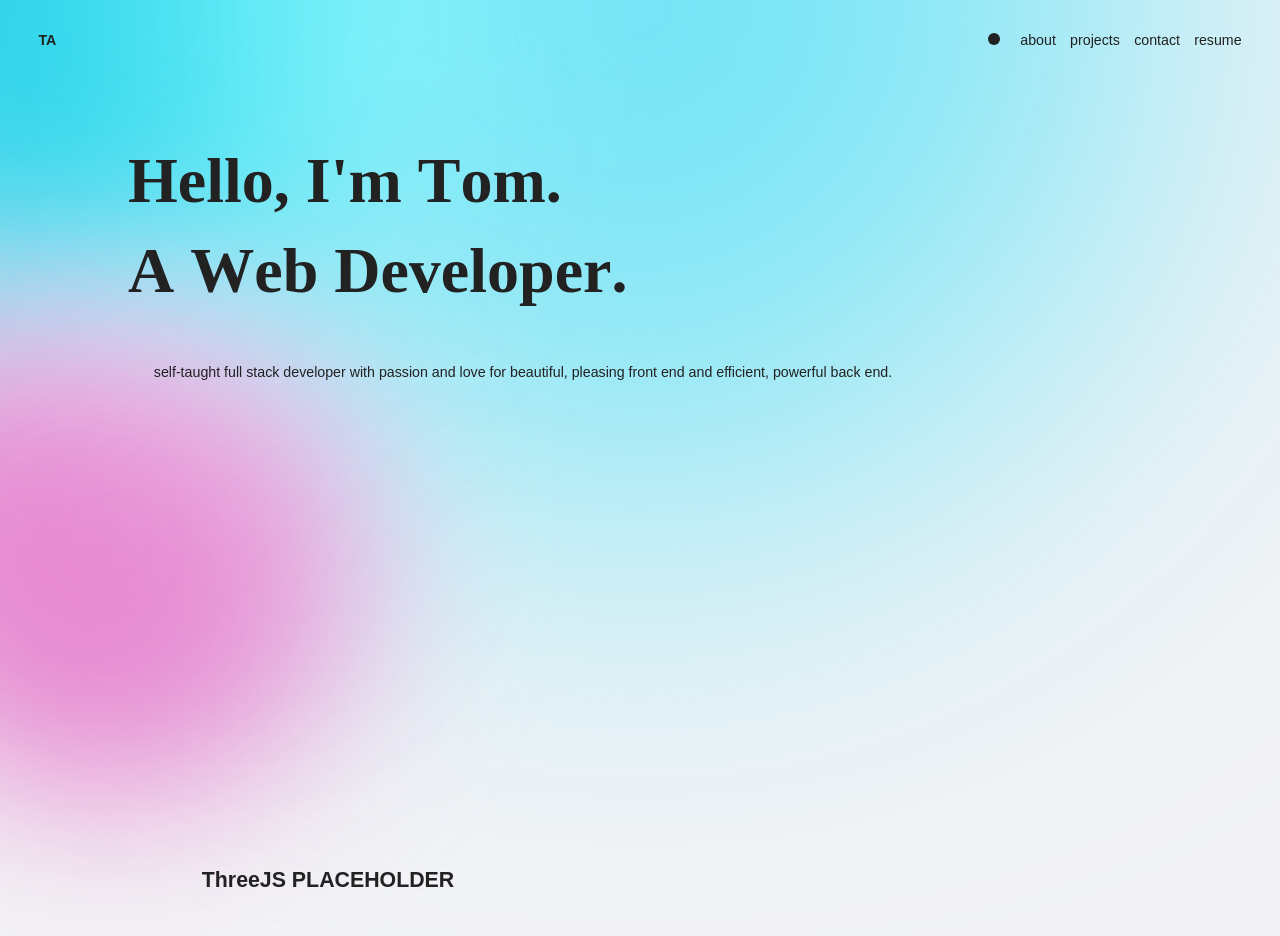
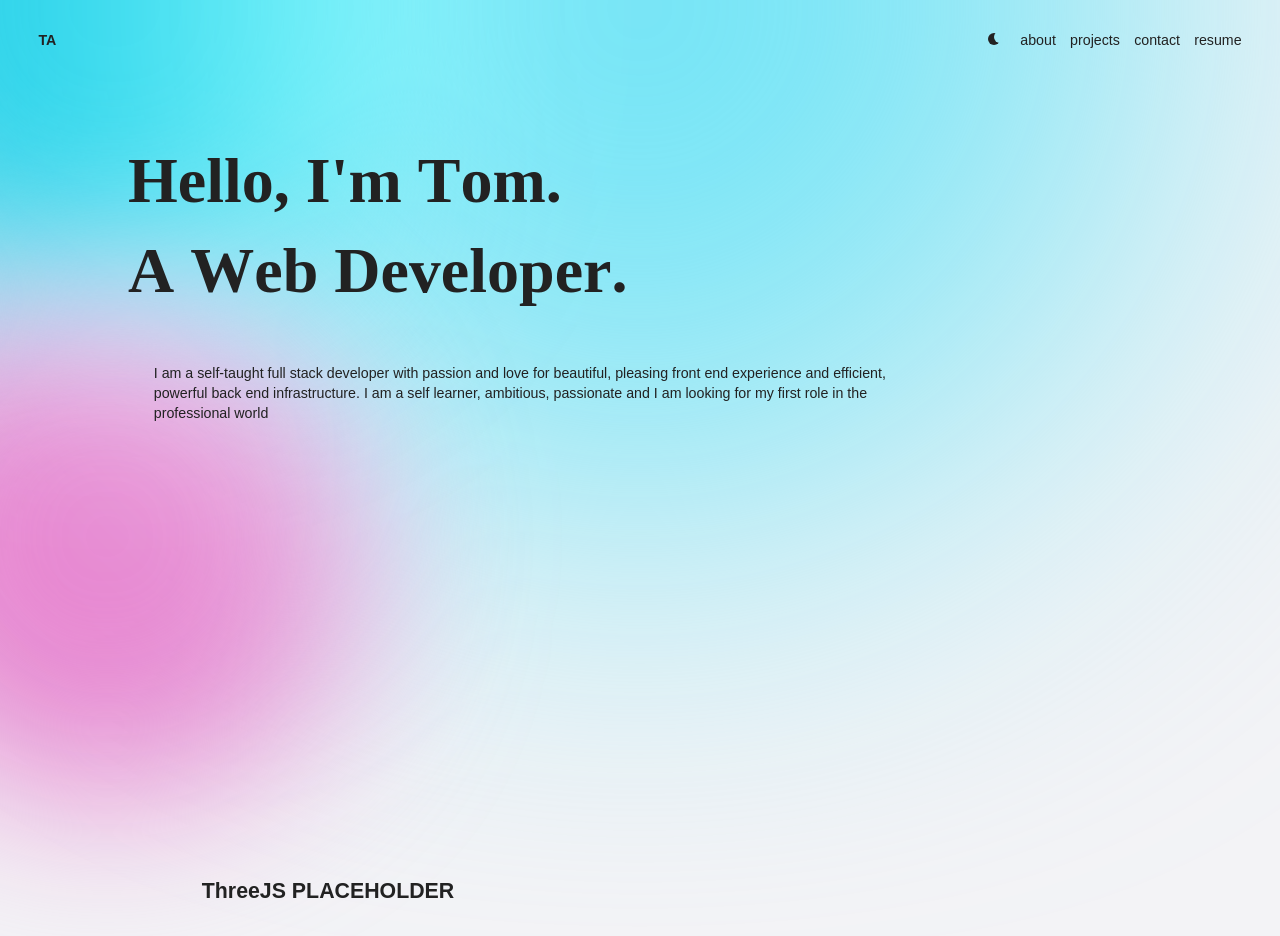
Before and after one commit to tomari3/tomari-perosnal-website, a React (Create React App) app: page / in a window 1280 px wide. Shown: the top 936 px of the page. Built offline with nearby package versions, Linux system fonts and the light colour scheme.

Commit message:
moon svg

```diff
--- a/src/components/Header/Moon.js
+++ b/src/components/Header/Moon.js
@@ -22,7 +22,7 @@ export const Moon = () => {
       </g>
       <mask class="moon" id="moon-mask">
         <rect x="0" y="0" width="100%" height="100%" fill="white" />
-        <circle cx="24" cy="10" r="6" fill="black" />
+        <circle cx="18" cy="10" r="6" fill="black" />
       </mask>
     </motion.svg>
   );
--- a/src/components/Home/HomeIntro.js
+++ b/src/components/Home/HomeIntro.js
@@ -13,7 +13,7 @@ const placeholderText = [
 ];
 
 const paragraph = {
-  text: "self-taught full stack developer with passion and love for beautiful, pleasing front end and efficient, powerful back end.",
+  text: "I am a self-taught full stack developer with passion and love for beautiful, pleasing front end experience and efficient, powerful back end infrastructure. I am a self learner, ambitious, passionate and I am looking for my first role in the professional world",
 };
 
 const container = {
--- a/src/styles/HomeIntroWrapper.js
+++ b/src/styles/HomeIntroWrapper.js
@@ -20,6 +20,7 @@ export const HomeIntroWrapper = styled(motion.section)`
   }
 
   .paragraph {
+    line-height: 2.5ch;
     padding: 0 2vw;
   }
 
--- a/src/styles/PopUpWindow.js
+++ b/src/styles/PopUpWindow.js
@@ -7,7 +7,7 @@ export const PopUpWindow = styled(motion.article)`
   flex-direction: column;
   background-color: var(--primary-bg);
   position: absolute;
-  top: calc(1rem / 2);
+  top: calc(1rem);
   right: calc(${px2vw(108)} - 1rem / 2);
   z-index: 9;
   gap: 1rem;
```
